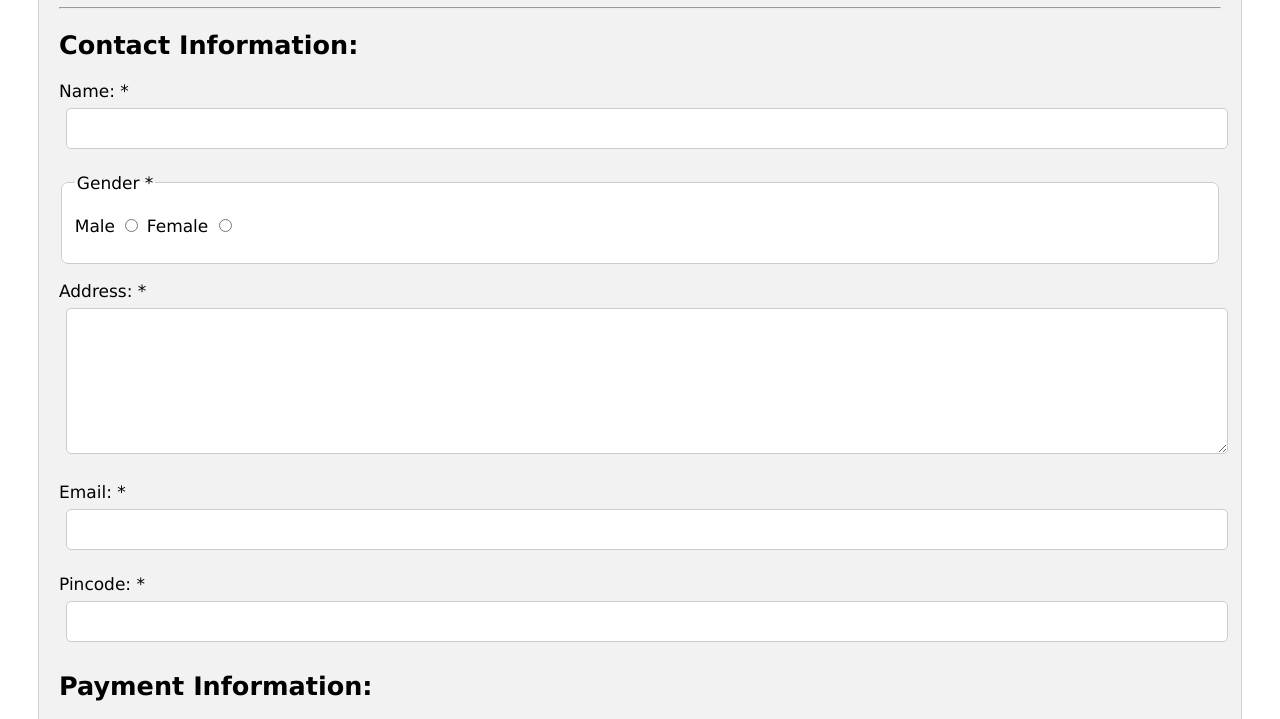
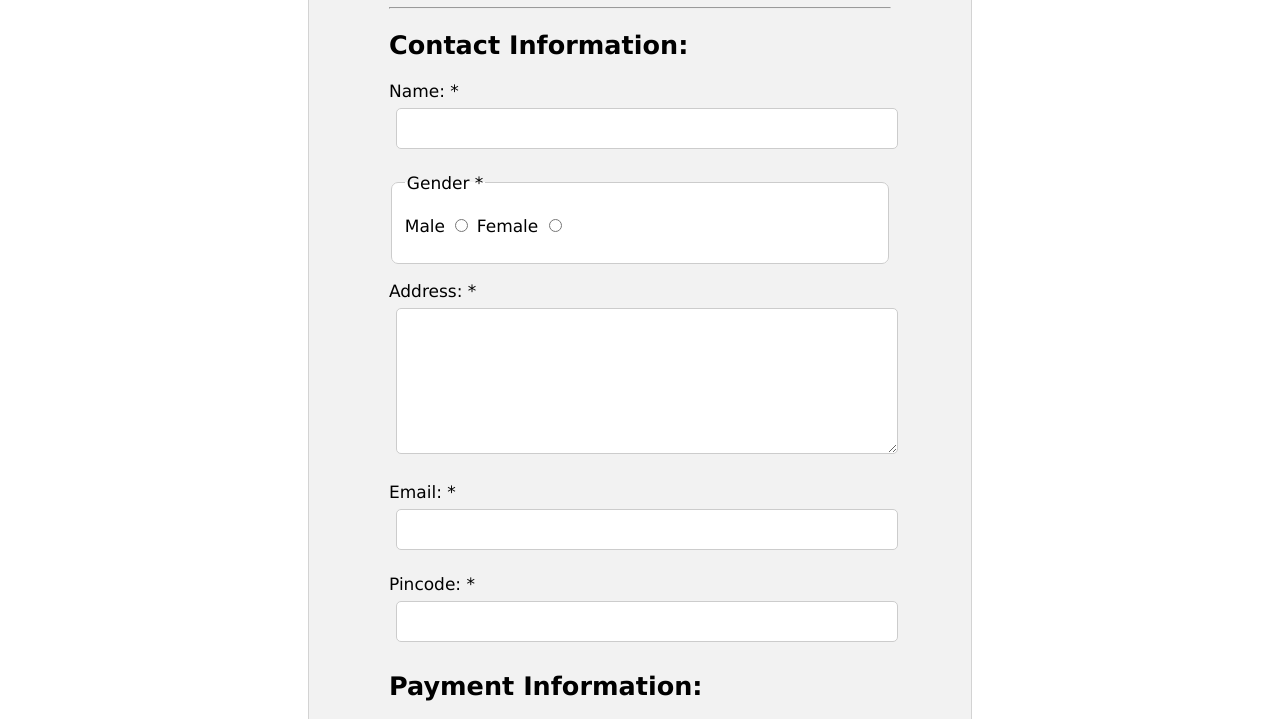
Before and after one commit to shreyaschaudhari04/first_project, a plain HTML site: page payment_form.html in a window 1280 px wide. Shown: the part 108-827 px from the top of the page. Drawn offline with Linux system fonts and the light colour scheme.

Commit message:
Update style.css

```diff
--- a/style.css
+++ b/style.css
@@ -4,14 +4,14 @@
 
 body{
     font-family: Verdana, Geneva, Tahoma, sans-serif;
-    margin: 15px 30px;
+    margin: 15px 300px 30px 300px;
     font-size: 17px;
     padding: 8px;
 }
 
 .container{
     background-color: #f2f2f2;
-    padding: 5px 20px 30px 20px;
+    padding: 5px 80px 30px 80px;
     border: 1px solid lightgrey;
     border-radius: 4px;
 }
```
